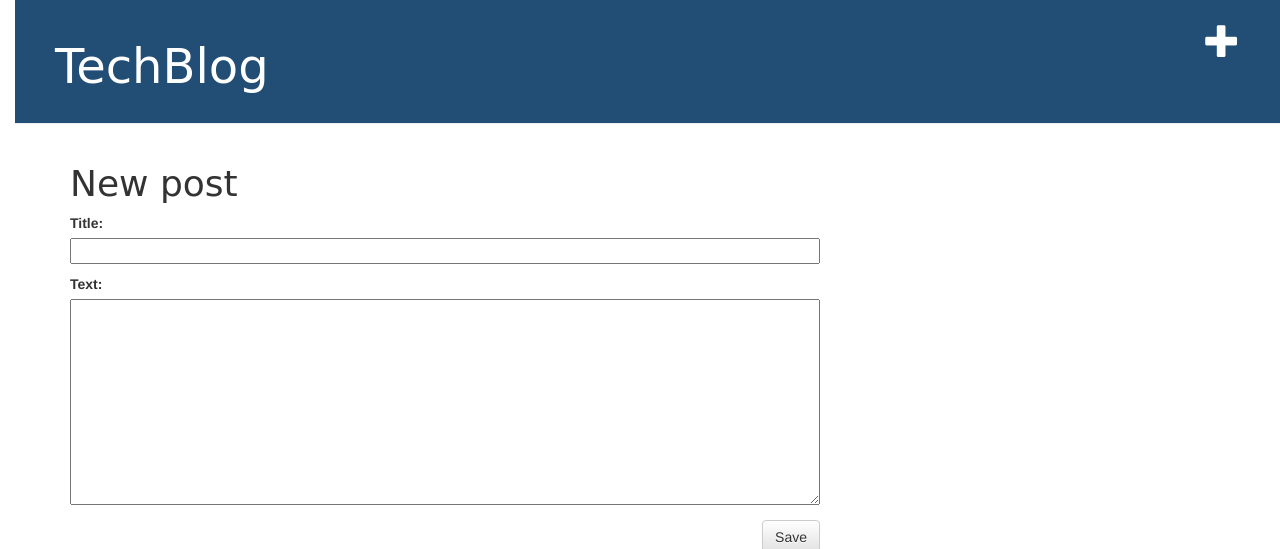
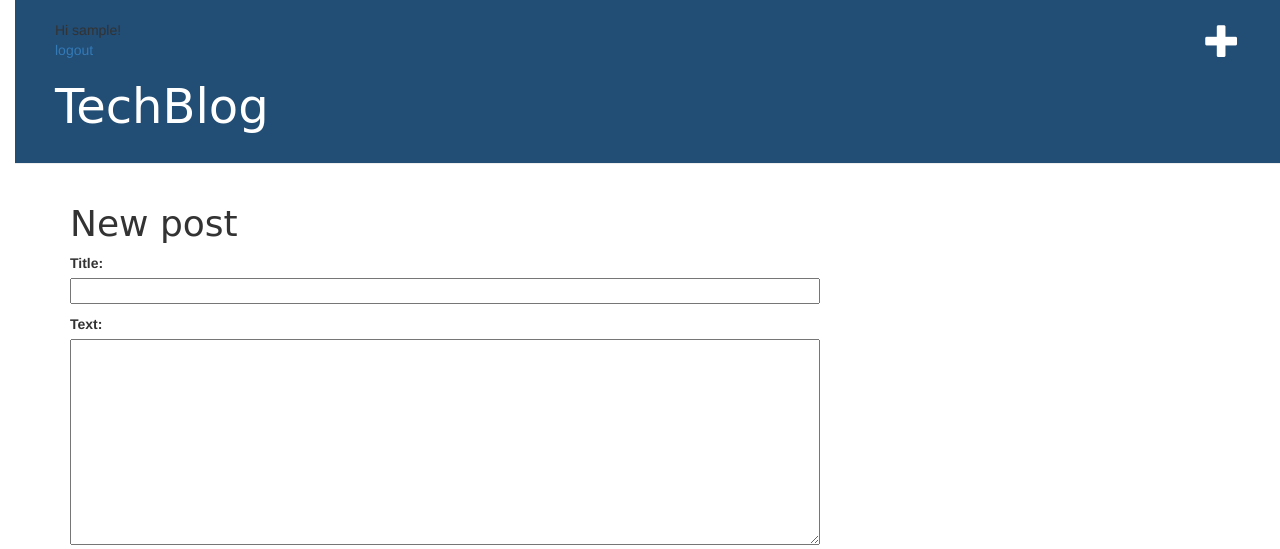
Before and after one commit to abald/TechBlog, a Django app: page /post/new/ in a window 1280 px wide. Shown: the top 549 px of the page. Run offline with Django 3.2, Linux system fonts and the light colour scheme; the visitor is signed in with stand-in values (Sample User, id 1); some libraries are stand-ins or nearby versions.

Commit message:
Issues #9 add url login\logout to main page

```diff
--- a/blog/templates/blog/base.html
+++ b/blog/templates/blog/base.html
@@ -14,7 +14,13 @@
     <body>
         <div class="page-header">
             {% if user.is_authenticated %}
-    <a href="{% url 'post_new' %}" class="top-menu"><span class="glyphicon glyphicon-plus"></span></a>
+            <a href="{% url 'post_new' %}" class="top-menu"><span class="glyphicon glyphicon-plus"></span></a>
+            Hi {{ user.username }}!
+                <p><a href="{% url 'logout' %}">logout</a></p>
+                    {% else %}
+                    <p>You are not logged in</p>
+                    <a href="{% url 'login' %}">login</a>
+
             {% endif %}
             <h1><a href="/">TechBlog</a></h1>
 
```
